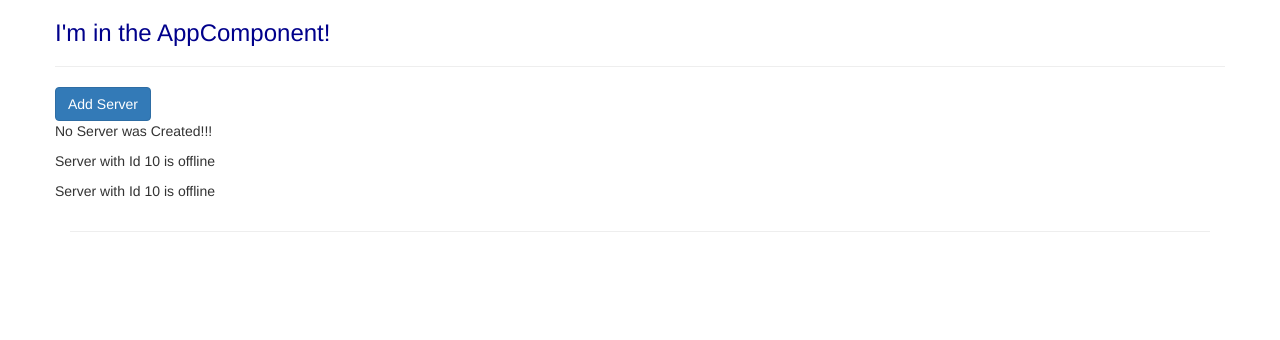
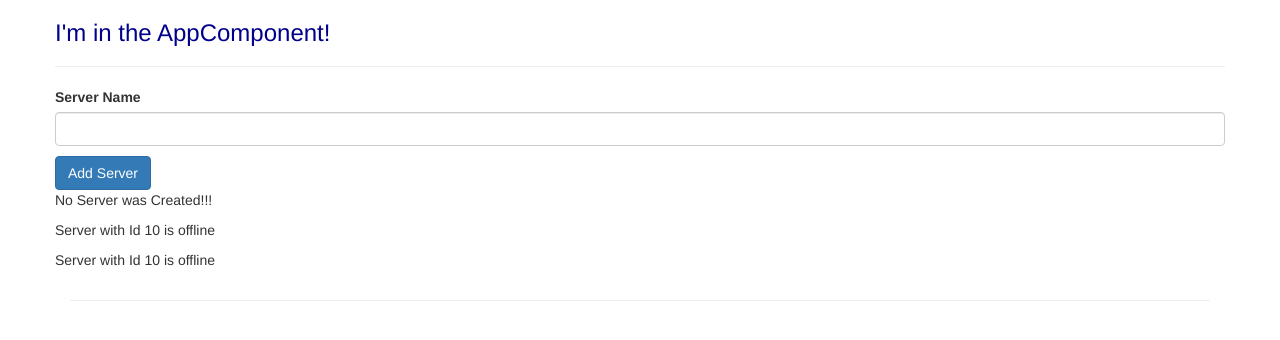
Before and after one commit to ManideepInnamuri/Angular-Basics, an Angular app: page / in a window 1280 px wide. Shown: the top 340 px of the page. Built offline with nearby package versions, Linux system fonts and the light colour scheme.

Commit message:
Passing and Using Data with Event binding
Passing and Using Data with Event binding

```diff
--- a/src/app/servers/servers.component.html
+++ b/src/app/servers/servers.component.html
@@ -1,3 +1,6 @@
+<label>Server Name</label>
+<input type="text" class="form-control" (input)="onUpdateServer($event)">
+<p>{{serverName}}</p>
 <button class="btn btn-primary" [disabled]="allowNewServer" (click)="onCreateServer()">Add Server</button>
 <!-- <p [innerText]="allowNewServer"></p> -->
 <p>{{serverCreationStatus}}</p>
--- a/src/app/servers/servers.component.ts
+++ b/src/app/servers/servers.component.ts
@@ -8,6 +8,7 @@
 export class ServersComponent implements OnInit {
   allowNewServer: boolean = true;
   serverCreationStatus = 'No Server was Created!!!'
+  serverName='';
   constructor() {
     setTimeout(() => {
       this.allowNewServer = false;
@@ -17,6 +18,9 @@
   ngOnInit() {
   }
   onCreateServer() {
-    this.serverCreationStatus="Server Was Created!!!";
+    this.serverCreationStatus = "Server Was Created!!!";
+  }
+  onUpdateServer(event: Event) {
+    this.serverName=(<HTMLInputElement>event.target).value;
   }
 }
```
